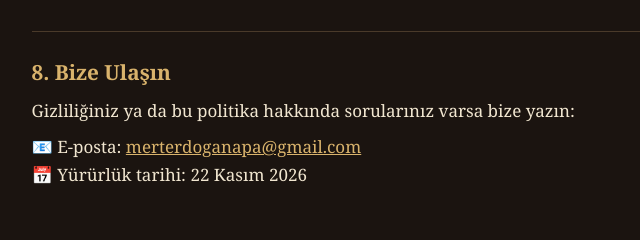
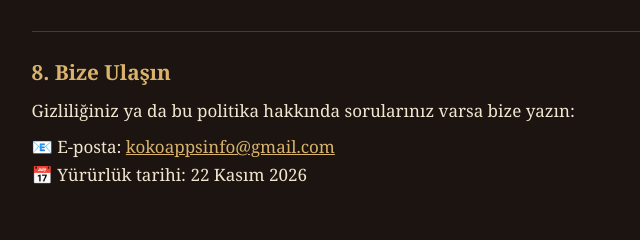
Before and after one commit to merterdoganapa/merterdoganapa.github.io, a plain HTML site: page rast/privacy/index.html in a window 1280 px wide. Shown: the part 3680-3920 px from the top of the page, 266-906 px from the left. Drawn offline with Linux system fonts and the light colour scheme.

Commit message:
Update index.html

```diff
--- a/rast/privacy/index.html
+++ b/rast/privacy/index.html
@@ -96,7 +96,7 @@ a{color:var(--gold)}
 
 <h2>8. Bize Ulaşın</h2>
 <p>Gizliliğiniz ya da bu politika hakkında sorularınız varsa bize yazın:</p>
-<p>📧 E-posta: <a href="mailto:merterdoganapa@gmail.com">merterdoganapa@gmail.com</a><br>📅 Yürürlük tarihi: 22 Kasım 2026</p>
+<p>📧 E-posta: <a href="mailto:kokoappsinfo@gmail.com">kokoappsinfo@gmail.com</a><br>📅 Yürürlük tarihi: 22 Kasım 2026</p>
 </section>
 
 <hr class="sep">
@@ -177,6 +177,6 @@ a{color:var(--gold)}
 
 <h2>8. Contact Us</h2>
 <p>If you have questions or concerns about your privacy or this policy, please reach out to us at:</p>
-<p>📧 Email: <a href="mailto:merterdoganapa@gmail.com">merterdoganapa@gmail.com</a><br>📅 Effective date: 22 November 2026</p>
+<p>📧 Email: <a href="mailto:kokoappsinfo@gmail.com">kokoappsinfo@gmail.com</a><br>📅 Effective date: 22 November 2026</p>
 </section>
 </body></html>
```
